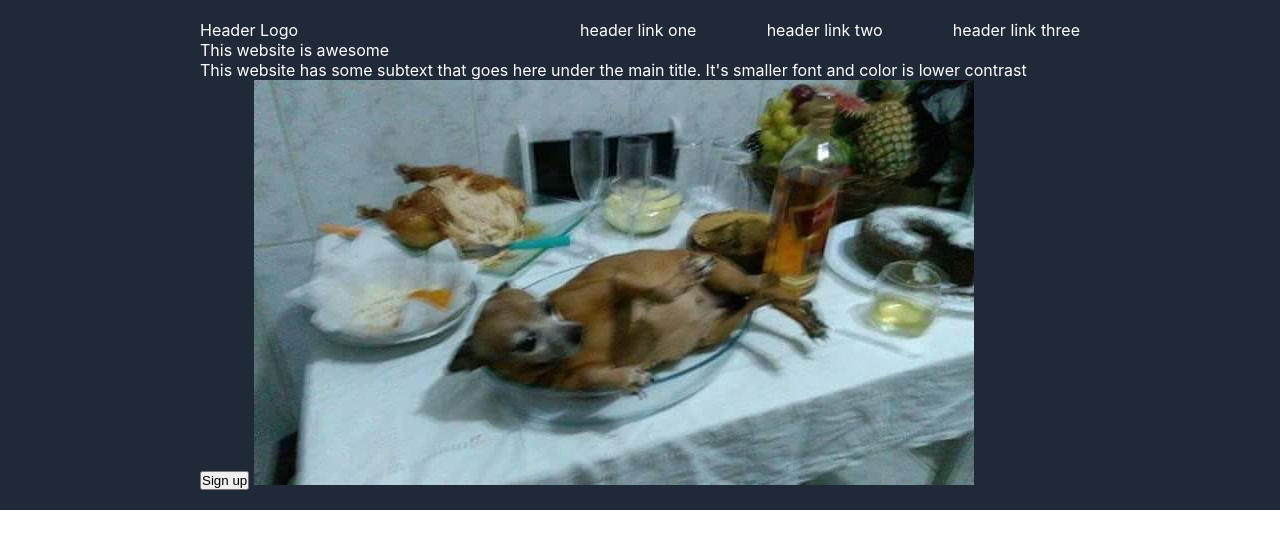
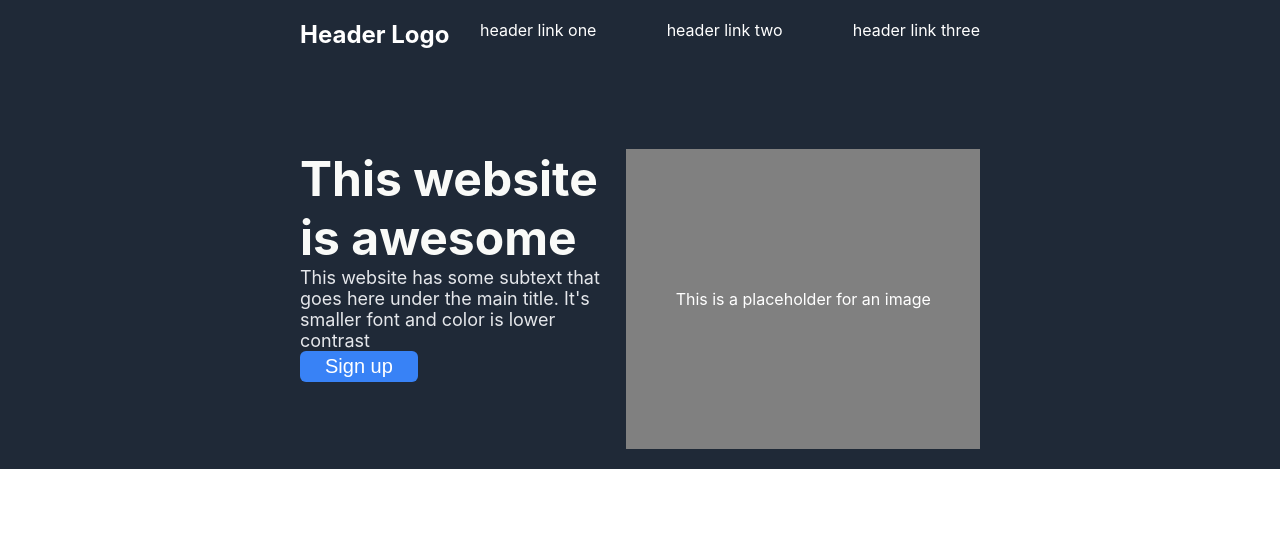
Before and after one commit to bakituhawsayongsayawbakitikaw/TOP-PROJECT-Landing-Page, a plain HTML site: page index.html in a window 1280 px wide. Drawn offline with Linux system fonts and the light colour scheme.

Commit message:
hero section complete

```diff
--- a/index.html
+++ b/index.html
@@ -15,7 +15,7 @@
 
     <div class="header">
         <div class="nav-bar">
-            <div class="">Header Logo</div>
+            <div class="logo">Header Logo</div>
             <div class="links">
                 <a href="#">
                     <div class="link-one" >header link one</div>
@@ -28,13 +28,14 @@
                 </a>
         </div>
     </div>
-
     <div class="hero">
         <div class="header-content">
-            <div>This website is awesome</div>
-            <div>This website has some subtext that goes here under the main title. It's smaller font and color is lower contrast</div>
-            <button>Sign up</button>
-            <img src="images/test-image.png" alt="">
+            <div class="texts">
+                <div class="hero-main-text">This website is awesome</div>
+                <div class="hero-secondary-text">This website has some subtext that goes here under the main title. It's smaller font and color is lower contrast</div>
+                <button class="butt">Sign up</button>
+            </div>
+            <div class="place-holder">This is a placeholder for an image </div>
         </div>
     </div>
 
--- a/styles.css
+++ b/styles.css
@@ -11,7 +11,7 @@ body{
 .header {
     color: white;
     background-color: #1F2937;
-    padding: 20px 200px;
+    padding: 20px 300px;
     display: flex;
     flex-direction: column;
     border: white 1px;
@@ -20,6 +20,7 @@ body{
 .nav-bar {
     display: flex;
     justify-content: space-between;
+    padding-bottom: 100px;
 }
 
 .links {
@@ -39,7 +40,44 @@ a:link {
     text-decoration: none;
 }
 
-.header-logo {
-    font-size: x-large;
+.logo {
+    font-size: 24px;
     font-weight: bold;
 }
+
+.header-content {
+    display: flex;
+    justify-content: space-between;
+}
+
+.hero-main-text {
+    color: #f9faf8;
+    font-size: 48px;
+    font-weight: bolder;
+}
+.hero-secondary-text {
+    color: #e5e7eb;
+    font-size: 18px;
+
+}
+
+.texts{
+    width: 480px;
+}
+.place-holder {
+    display: flex;
+    justify-content: center;
+    align-items: center;
+    background-color: gray;
+    width: 520px;
+    height: 300px;
+}
+.butt {
+    color: white;
+    font-size: 20px;
+    background-color: #3882f6;
+    padding: 4px 25px;
+    border: none;
+    outline: none;
+    border-radius: 6px;
+}
```
